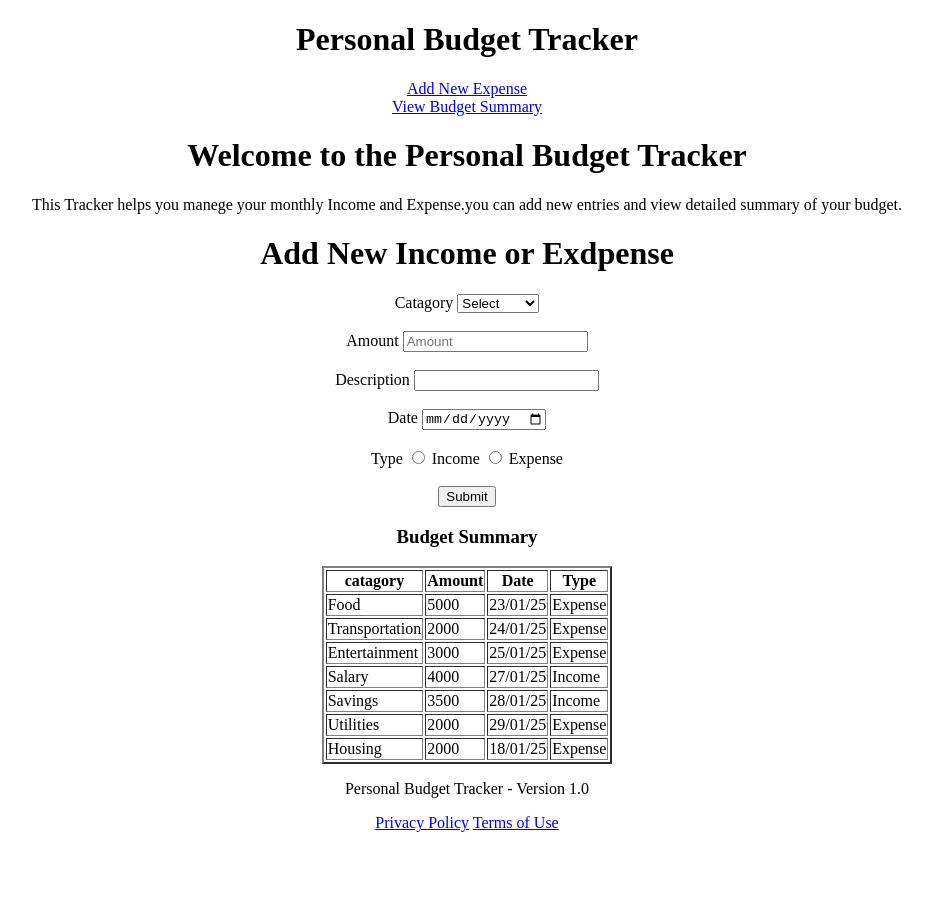
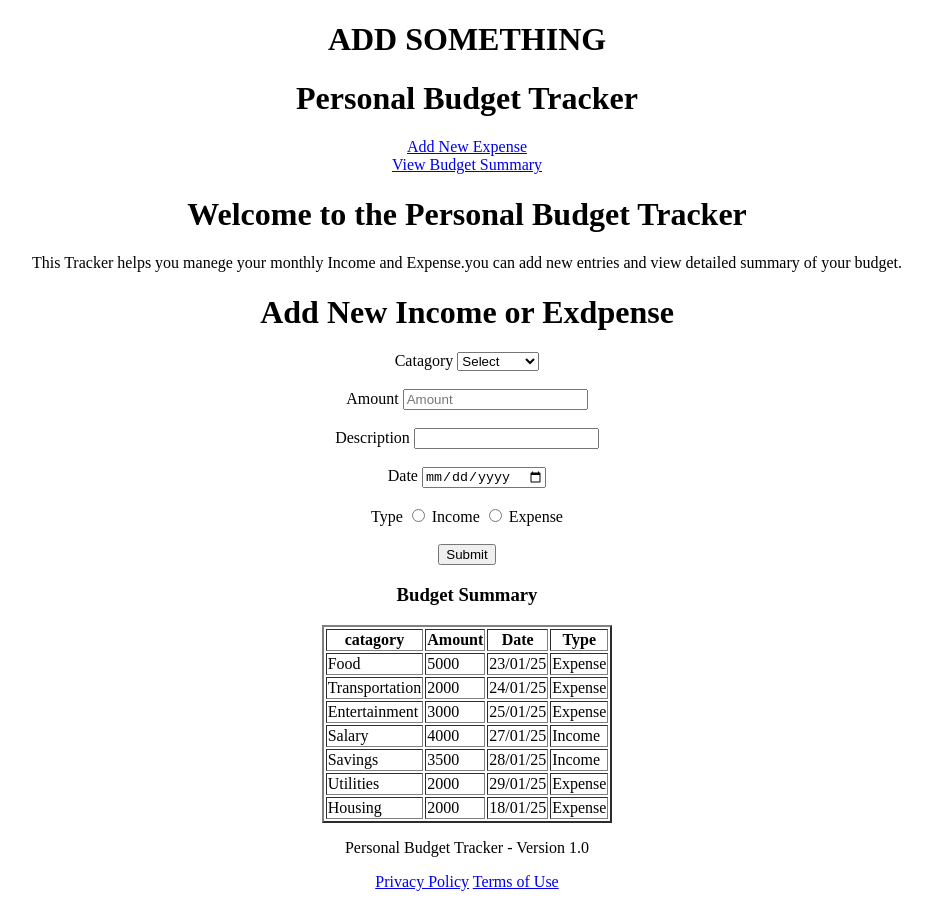
Before and after one commit to S3DEV2002/INNOMATICS-PROJECTS, a plain HTML site: page HTML/Assignment1/index.html in a window 1280 px wide. Shown: the whole page, without its empty margins (173-1105 px from the left). Before the commit the page ends 840 px from the top, so only its background shows below. Drawn offline with Linux system fonts and the light colour scheme.

Commit message:
first commit

```diff
--- a/HTML/Assignment1/index.html
+++ b/HTML/Assignment1/index.html
@@ -10,6 +10,7 @@
 <body>
 
     <center>
+        <h1>ADD SOMETHING</h1>
         <h1>Personal Budget Tracker</h1>
         <a href="#">Add New Expense</a><br>
         <a href="#">View Budget Summary</a>
```
